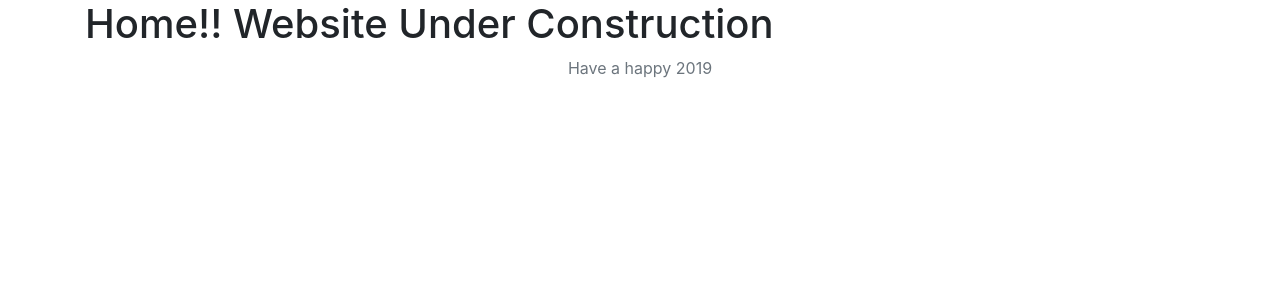
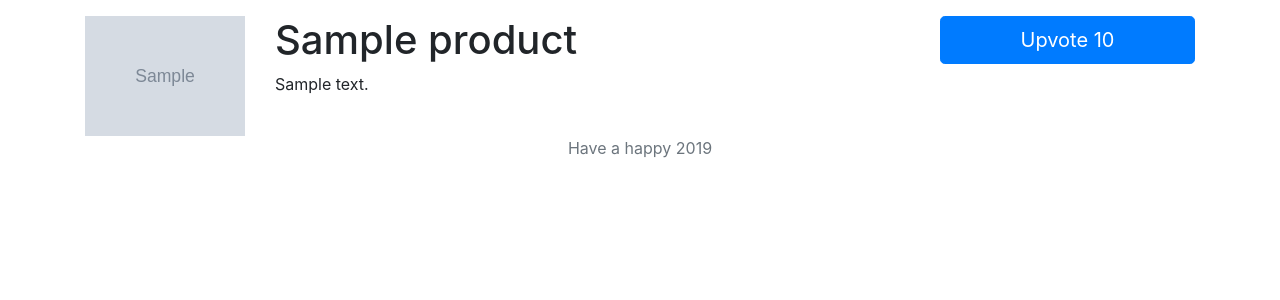
Before and after one commit to tahmid-sadi/Producthunt, a Django app: template products/templates/products/home.html in a window 1280 px wide. Shown: the part 58-358 px from the top of the page. Run offline with Django 3.2, Linux system fonts and the light colour scheme; the template is opened without the code that fills it: values that come from a table or form of the project are taken from there, others are empty; tables that the repository leaves empty hold one stand-in row (values such as "Sample post"); grey boxes marked "Sample" are stand-in pictures; some libraries are stand-ins or nearby versions.

Commit message:
Commiting, after completing the project.

```diff
--- a/producthunt/templates/base.html
+++ b/producthunt/templates/base.html
@@ -7,7 +7,7 @@
     <meta name="description" content="">
     <meta name="author" content="Mark Otto, Jacob Thornton, and Bootstrap contributors">
     <meta name="generator" content="Jekyll v3.8.5">
-    <title>S M Tahmid Baquee</title>
+    <title>Product Hunt</title>
 
 
     <!-- Bootstrap core CSS -->
@@ -37,7 +37,7 @@
   <header>
       <nav class="navbar navbar-expand-lg navbar-light bg-light">
           <div class="container">
-              <a class="navbar-brand" href="">
+              <a class="navbar-brand" href="{% url 'home' %}">
               <img src="{% static 'letter-p.png' %}" height="30" width="30" class="d-inline-block align top" alt="">
               Product Hunt
               </a>
--- a/products/templates/products/home.html
+++ b/products/templates/products/home.html
@@ -2,6 +2,25 @@
 
 {% block content %}
 
-<h1>Home!! Website Under Construction</h1>
+{% for product in products.all %}
+    <div class="row pt-3">
+        <div class="col-2" onclick="window.location='{% url 'detail' product.id %}';" style="cursor: pointer;">
+            <img src="{{ product.icon.url }}" class="img-fluid" alt="">
+        </div>
+        <div class="col-7" onclick="window.location='{% url 'detail' product.id %}';" style="cursor: pointer;">
+            <h1>{{ product.title }}</h1>
+            <p>{{ product.summary }}</p>
+        </div>
+        <div class="col-3">
+            <a href="javascript:{document.getElementById('upvote{{ product.id }}').submit()}"><button class="btn btn-primary btn-lg btn-block"><span class="oi oi-caret-top"></span> Upvote {{ product.votes_total }}</button></a>
+        </div>
+    </div>
+
+    <form id="upvote{{ product.id }}" method="POST" action="{% url 'upvote' product.id %}">
+        {% csrf_token %}
+        <input type="hidden">
+    </form>
+
+{% endfor %}
 
 {% endblock %}
```
Also changed, not shown: products/templates/products/detail.html (+7 -3 lines).
